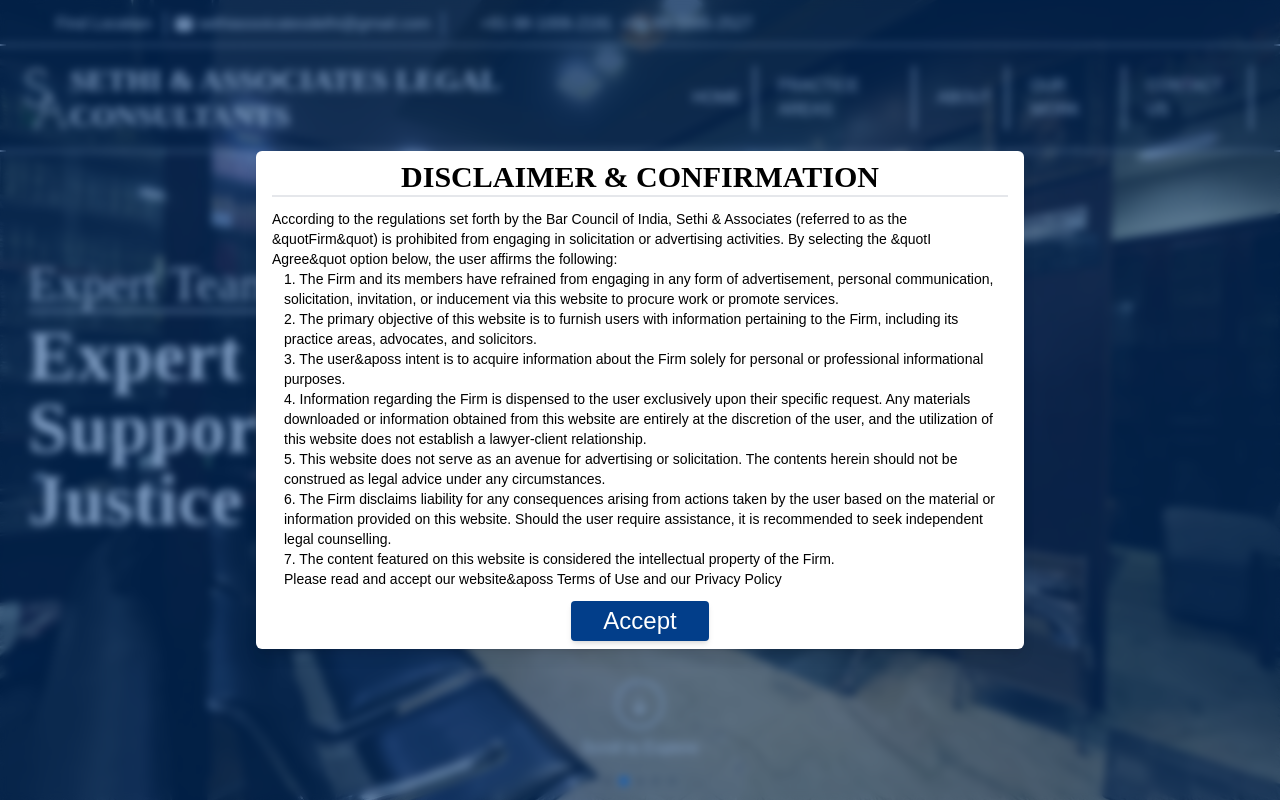
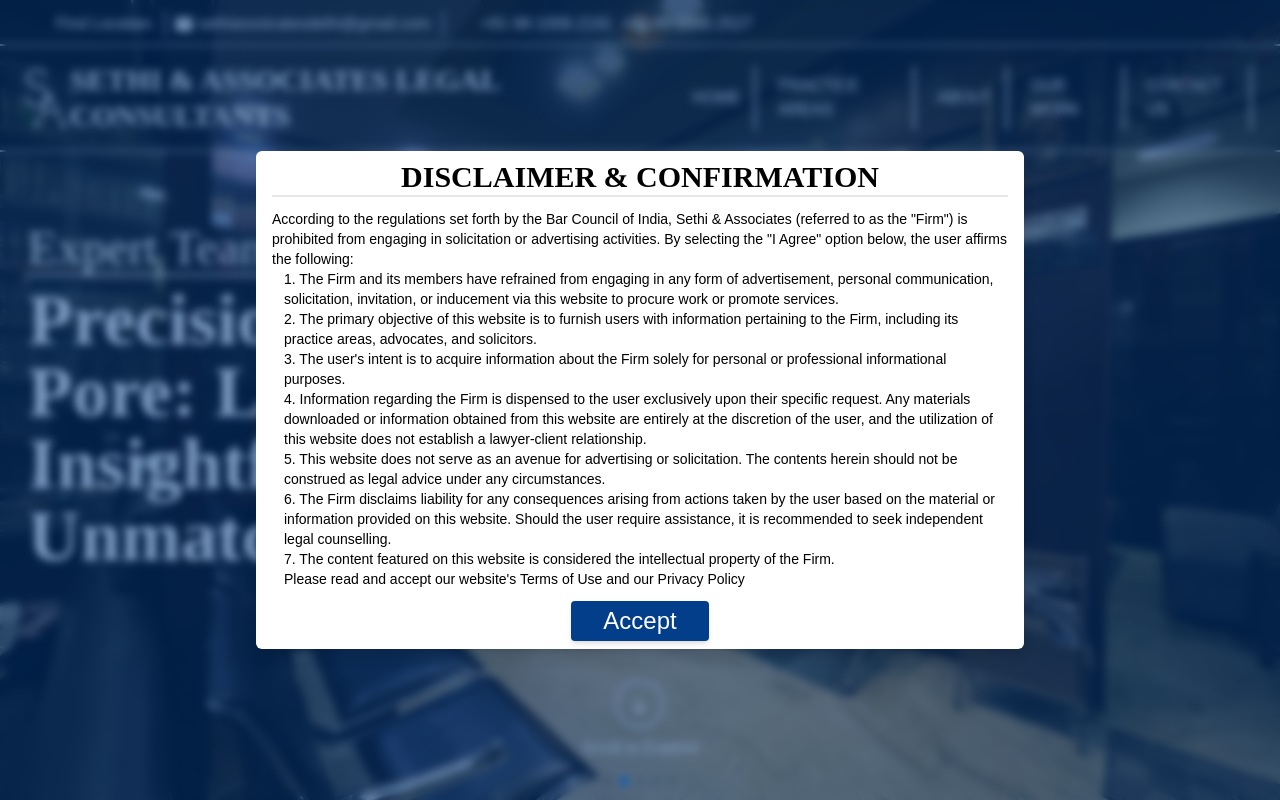
Before and after one commit to prateek1998/legal-consultant, a Next.js app: page / in a window 1280 px wide. Shown: the top 800 px of the page. Built offline with nearby package versions, Linux system fonts and the light colour scheme; some icons are missing.

Commit message:
fixing minor issue and change the about page image

```diff
--- a/src/components/disclaimer/index.tsx
+++ b/src/components/disclaimer/index.tsx
@@ -18,8 +18,8 @@ export default function DisclaimerDialog() {
             </h2>
             <p className="text-md">
               According to the regulations set forth by the Bar Council of India, Sethi & Associates
-              (referred to as the &quotFirm&quot) is prohibited from engaging in solicitation or
-              advertising activities. By selecting the &quotI Agree&quot option below, the user
+              (referred to as the &quot;Firm&quot;) is prohibited from engaging in solicitation or
+              advertising activities. By selecting the &quot;I Agree&quot; option below, the user
               affirms the following:
             </p>
             <ul className="list-disc pl-3 mb-3 h-80 overflow-y-auto">
@@ -33,7 +33,7 @@ export default function DisclaimerDialog() {
                 pertaining to the Firm, including its practice areas, advocates, and solicitors.
               </p>
               <p>
-                3. The user&aposs intent is to acquire information about the Firm solely for
+                3. The user&apos;s intent is to acquire information about the Firm solely for
                 personal or professional informational purposes.
               </p>
               <p>
@@ -55,7 +55,7 @@ export default function DisclaimerDialog() {
                 7. The content featured on this website is considered the intellectual property of
                 the Firm.
               </p>
-              Please read and accept our website&aposs Terms of Use and our Privacy Policy
+              Please read and accept our website&apos;s Terms of Use and our Privacy Policy
             </ul>
             <button
               onClick={handleClose}
--- a/src/components/home/AboutSection.tsx
+++ b/src/components/home/AboutSection.tsx
@@ -85,9 +85,9 @@ const AboutSection = () => {
             className="w-full mb-10 lg:w-1/2 lg:mb-0 "
           >
             <Image
-              src="/assets/images/about.jpg"
+              src="/assets/images/aboutpic.jpg"
               alt=""
-              width={450}
+              width={850}
               height={550}
               className="relative object-cover h-full rounded"
             />
--- a/src/components/home/HeroSection.tsx
+++ b/src/components/home/HeroSection.tsx
@@ -57,11 +57,11 @@ const HeroSection = () => {
               <div
                 className={`container absolute z-20 px-2 sm:px-7 mx-auto flex flex-wrap items-center top-1/2 left-1/2 transform -translate-x-1/2 -translate-y-1/2 rounded-xl bg-opacity-30 sm:py-6 bg-blend-saturation`}
               >
-                <div className="lg:w-2/5 w-full textShadow tracking-wide">
+                <div className="lg:w-3/5 w-full textShadow tracking-wide">
                   <h2 className="animate__animated animate__backInLeft title-font font-alike font-medium mb-3 text-4xl lg:text-5xl text-white capitalize">
                     <span className=" border-b-2 border-white"> {slide.title}</span>
                   </h2>
-                  <h2 className="animate__animated animate__backInRight text-white text-5xl md:text-7xl font-bold capitalize font-alike sm:pb-1">
+                  <h2 className="animate__animated animate__backInRight text-white text-3xl md:text-7xl font-bold capitalize font-alike sm:pb-1">
                     {slide.subTitle}
                   </h2>
                 </div>
--- a/src/pages/about-us/index.tsx
+++ b/src/pages/about-us/index.tsx
@@ -131,10 +131,10 @@ const AboutUs = () => {
               <span className="border-b-4 px-5 border-blue-700 ">Meet Our Team </span>
             </h1>
             <span className="block mb-4 text-xs font-semibold leading-4 tracking-widest text-center text-gray-500 mt-3 dark:text-gray-400">
-              At Sethi & Associates Legal Consultant, We are known for our highly knowledgeable
+              At Sethi & Associates Legal Consultant, We&apos;re known for our highly knowledgeable
               team who never shies away from a challenge. Our Associates are skilled researchers and
               confident in their abilities to tackle any legal situation you may face. Meet the team
-              below and see why we&aposre considered one of the top legal consultants.
+              below and see why we&apos;re considered one of the top legal consultants.
             </span>
           </div>
           <div className="grid grid-cols-1 gap-4 lg:gap-8 sm:gap-4 sm:grid-cols-2 lg:grid-cols-2">
--- a/src/utils/hero.json
+++ b/src/utils/hero.json
@@ -3,30 +3,30 @@
     "id": 1,
     "fileUrl": "/assets/images/bg/slides-1.jpg",
     "title": "Legal Experts",
-    "subTitle": "Focused on client based law firm"
+    "subTitle": "Navigating Legal Excellence: Where Your Success is Our Verdict"
   },
   {
     "id": 2,
     "fileUrl": "/assets/images/bg/slides-2.jpg",
     "title": "Expert Team",
-    "subTitle": "Expert Legal Support & Justice "
+    "subTitle": "Precision in Every Pore: Legal Research, Insightful, Impeccable, Unmatched Excellence."
   },
   {
     "id": 3,
     "fileUrl": "/assets/images/bg/slides-3.jpg",
     "title": "Care Committed",
-    "subTitle": "We work for client legal success"
+    "subTitle": "We are dedicated to achieving legal success for our clients"
   },
   {
     "id": 4,
     "fileUrl": "/assets/images/bg/slides-4.jpg",
-    "title": "Legal Experts",
-    "subTitle": "Focused on client based law firm"
+    "title": "Trust",
+    "subTitle": "Legal Trust: Your Confidence, Our Commitment, Unwavering Legal Excellence Always."
   },
   {
     "id": 5,
     "fileUrl": "/assets/images/bg/slides-5.jpg",
-    "title": "Expert Team",
-    "subTitle": "Expert Legal Support & Justice "
+    "title": "Confidence",
+    "subTitle": "Empowering Assurance: Legal Confidence For Today’s Challenges, Tomorrow’s Triumphs"
   }
 ]
--- a/src/utils/testimonials.json
+++ b/src/utils/testimonials.json
@@ -2,7 +2,17 @@
   {
     "name": "Akhilesh Arya",
     "title": "Client",
-    "msg": "Advocate Keshav Sethi's remarkable performance in my case was truly extraordinary. His legal prowess and dedication turned what seemed impossible into a victorious reality. Mr.Sethi's strategic brilliance and attention to detail are unmatched, making him an exceptional advocate who delivered outstanding results. I highly recommend the services of Sethi and Associates"
+    "msg": "Advocate Keshav Sethi's remarkable performance in my case was truly extraordinary. His legal prowess and dedication turned what seemed impossible into a victorious reality. Mr.Sethi's strategic brilliance and attention to detail are unmatched, making him an exceptional advocate who delivered outstanding results. I highly recommend the services of Sethi and Associates."
+  },
+  {
+    "name": "Deepak Kohli",
+    "title": "Director - Marketing and Communications, Alliance University",
+    "msg": "The letter expresses deep appreciation for Sethi & Associates' exceptional legal services. It highlights the team's professionalism, expertise, and proactive approach in handling legal matters. The commendation extends to their responsiveness, clear communication, and ethical standards, contributing to the writer's growth and confidence. Gratitude is expressed not only for outstanding results but also for fostering a strong partnership. The letter concludes with anticipation for continued collaboration, acknowledging the firm as a reliable legal partner consistently surpassing expectations."
+  },
+  {
+    "name": "Dr.Dinesh Singh",
+    "title": "MBBS.MD.Medicine ",
+    "msg": "We extend our profound appreciation to Sethi & Associates for their exemplary dedication to legal excellence and unwavering commitment to delivering superlative counsel. Their astute guidance, integrity, and unparalleled professionalism have consistently surpassed expectations, earning our utmost respect and trust. The firm's acute understanding of complex legal nuances coupled with a steadfast devotion to client welfare exemplifies a standard of legal service that is truly commendable. We express our sincere gratitude for their invaluable contributions, integral in navigating legal complexities and fostering a relationship founded on trust and proficiency."
   },
   {
     "name": "Dr.Ravi Malik",
```
Also changed, not shown: public/assets/images/aboutpic.jpg (added).
